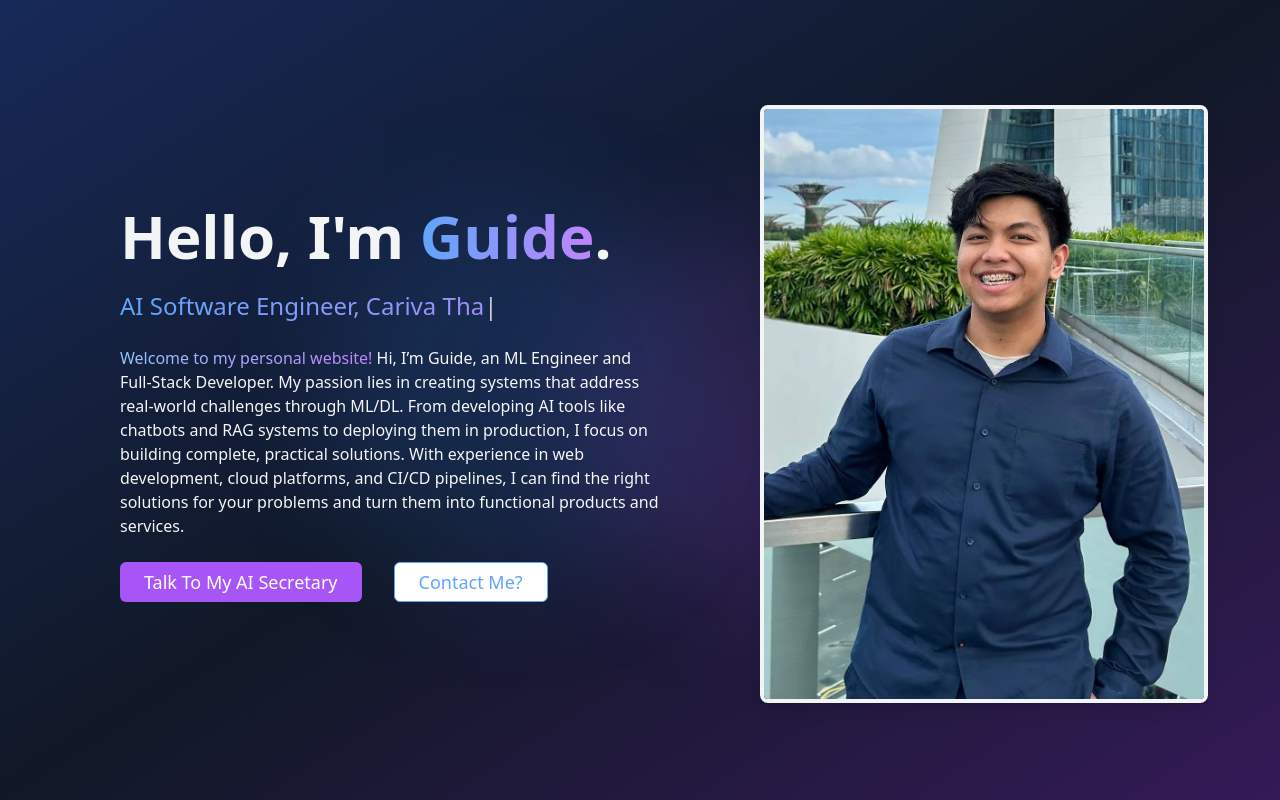
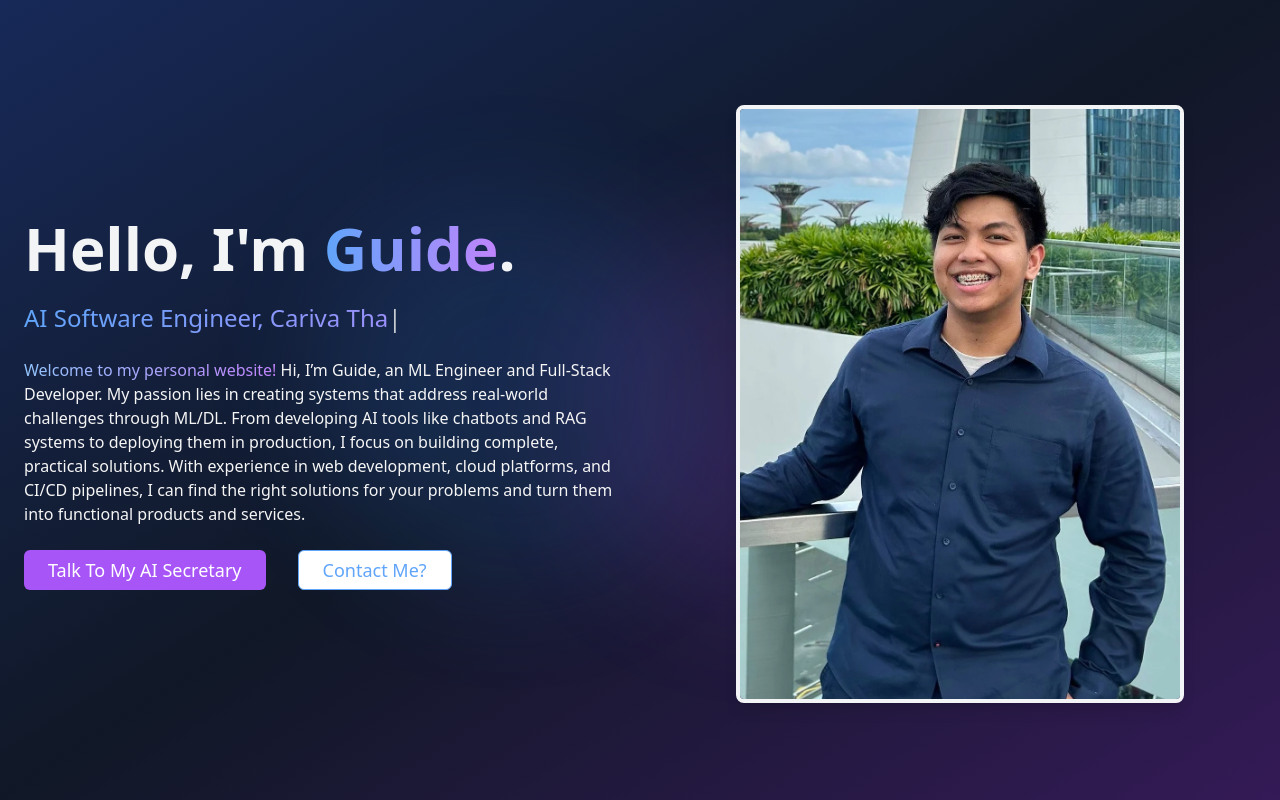
Before and after one commit to HRNPH/HRNPH.github.io, a Next.js app: page / in a window 1280 px wide. Shown: the top 800 px of the page. Built offline with nearby package versions, Linux system fonts and the light colour scheme.

Commit message:
fix: Remove unnecessary className adjustment for improved layout consistency

```diff
--- a/src/components/hero/HeroSection.tsx
+++ b/src/components/hero/HeroSection.tsx
@@ -13,7 +13,7 @@ const HeroSection = ({ className }: { className?: string }) => {
       </div>
 
       {/* Container for overall layout */}
-      <div className="container relative z-10 mx-auto flex flex-col items-center justify-between gap-12 px-6 lg:ml-24 lg:flex-row">
+      <div className="container relative z-10 mx-auto flex flex-col items-center justify-between gap-12 px-6 lg:flex-row">
         {/* Left Text Content */}
         <div className="w-full space-y-6 text-center lg:w-1/2 lg:text-left">
           <h1 className="text-4xl font-extrabold leading-tight md:text-5xl lg:text-6xl">
```
